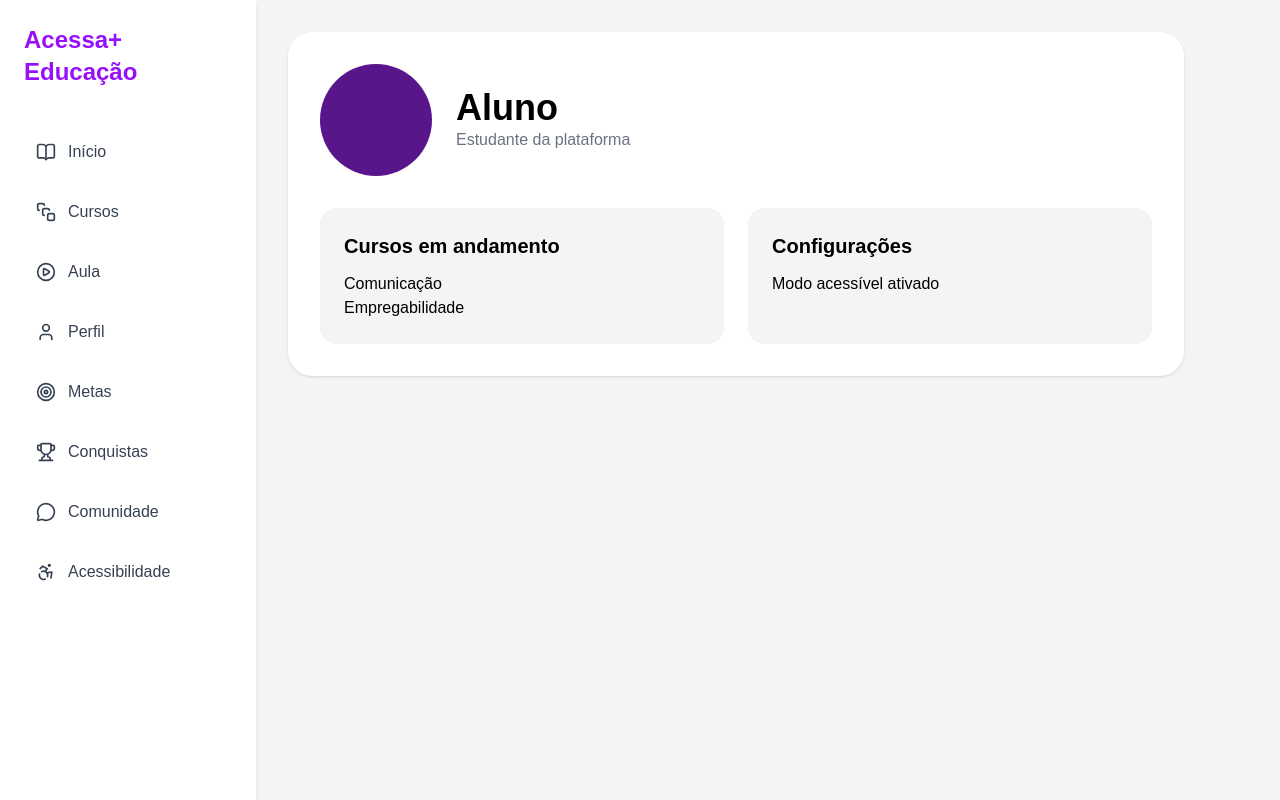
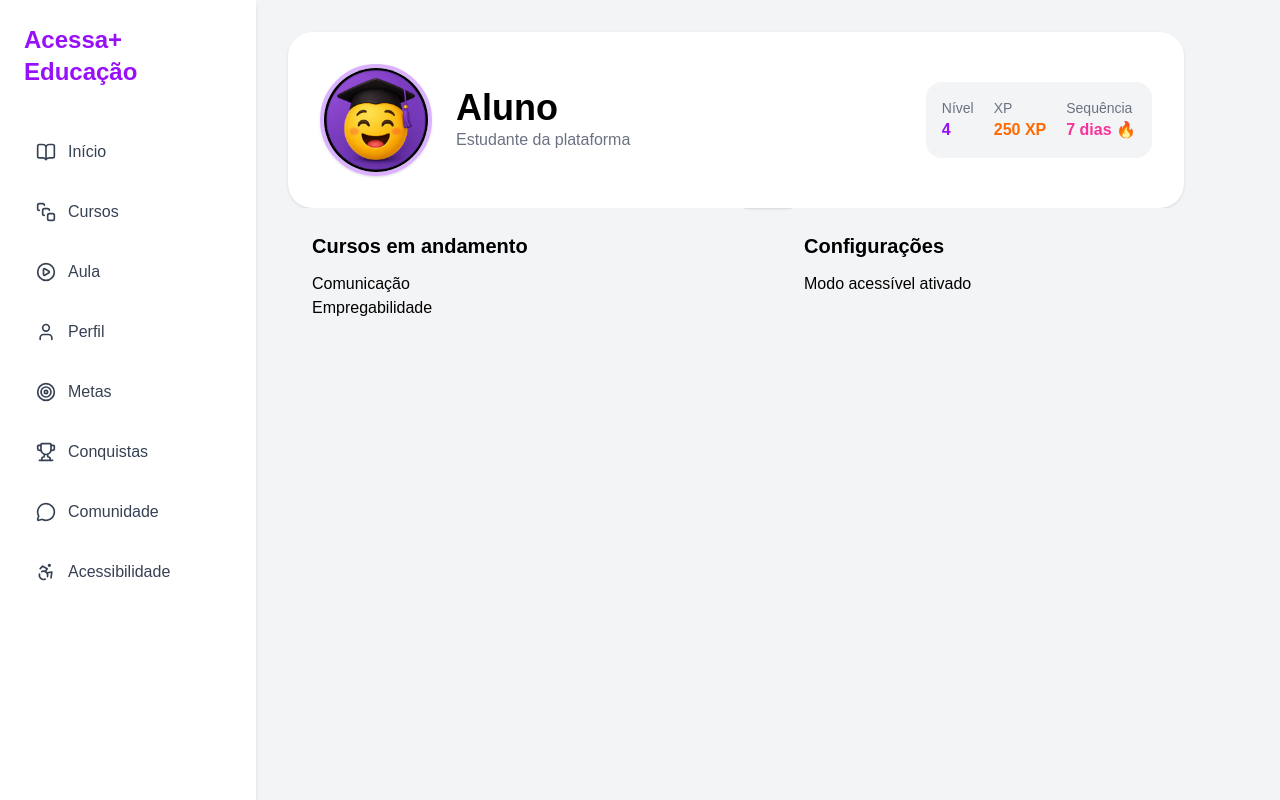
Before and after one commit to DanielaThais/Acessa-mais-Educacao, a React (Vite) app in the folder acessa-mais-educacao/: page /perfil in a window 1280 px wide. Built offline with nearby package versions, Linux system fonts and the light colour scheme.

Commit message:
Atualizações no Perfil

```diff
--- a/acessa-mais-educacao/src/pages/Perfil.tsx
+++ b/acessa-mais-educacao/src/pages/Perfil.tsx
@@ -1,40 +1,61 @@
 import Layout from "../components/Layout";
+import profile from "../assets/profile.png";
 
 export default function Perfil() {
   return (
     <Layout>
       <div className="bg-white rounded-3xl shadow p-8 max-w-4xl">
-        <div className="flex items-center gap-6 mb-8">
-          <div className="w-28 h-28 rounded-full bg-purple-900" />
+        <div className="flex flex-col md:flex-row md:items-center md:justify-between gap-8">
+          {/* Perfil */}
+          <div className="flex items-center gap-6">
+            <img
+              src={profile}
+              alt="Foto de perfil"
+              className="w-28 h-28 rounded-full object-cover border-4 border-purple-300 shadow"
+            />
 
             <div>
-            <h1 className="text-4xl font-bold">
-              Aluno
-            </h1>
+              <h1 className="text-4xl font-bold">Aluno</h1>
 
-            <p className="text-gray-500">
-              Estudante da plataforma
-            </p>
+              <p className="text-gray-500">Estudante da plataforma</p>
+            </div>
+          </div>
+
+          {/* Status */}
+          <div className="bg-gray-100 rounded-2xl p-4 flex flex-wrap items-center gap-5">
+            <div>
+              <p className="text-sm text-gray-500">Nível</p>
+
+              <h3 className="font-bold text-purple-600">4</h3>
+            </div>
+
+            <div>
+              <p className="text-sm text-gray-500">XP</p>
+
+              <h3 className="font-bold text-orange-500">250 XP</h3>
+            </div>
+
+            <div>
+              <p className="text-sm text-gray-500">Sequência</p>
+
+              <h3 className="font-bold text-pink-500">7 dias 🔥</h3>
+            </div>
+          </div>
         </div>
       </div>
 
       <div className="grid grid-cols-1 md:grid-cols-2 gap-6">
         <div className="bg-gray-100 p-6 rounded-2xl">
-            <h2 className="font-bold text-xl mb-3">
-              Cursos em andamento
-            </h2>
+          <h2 className="font-bold text-xl mb-3">Cursos em andamento</h2>
 
           <p>Comunicação</p>
           <p>Empregabilidade</p>
         </div>
 
         <div className="bg-gray-100 p-6 rounded-2xl">
-            <h2 className="font-bold text-xl mb-3">
-              Configurações
-            </h2>
+          <h2 className="font-bold text-xl mb-3">Configurações</h2>
 
           <p>Modo acessível ativado</p>
-          </div>
         </div>
       </div>
     </Layout>
```
Also changed, not shown: acessa-mais-educacao/src/assets/profile.png (added). Lines whose indentation alone changed are shown as unchanged.
